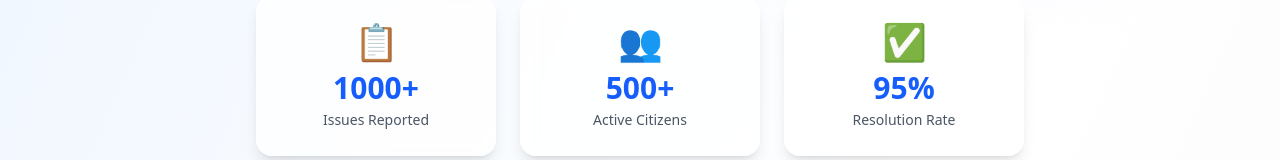
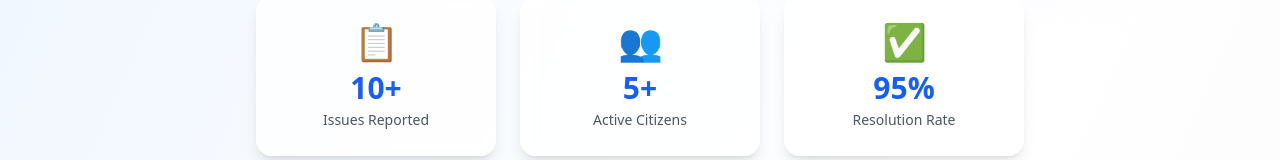
Before and after one commit to BeingRoaster-Raj/jansevak, a React (Vite) app: page / in a window 1280 px wide. Shown: the part 537-697 px from the top of the page. Built offline with nearby package versions, Linux system fonts and the light colour scheme.

Commit message:
Update statistics in Home component

```diff
--- a/src/Pages/Home.jsx
+++ b/src/Pages/Home.jsx
@@ -392,8 +392,8 @@ export default function Home() {
           className="mt-16 grid grid-cols-3 gap-6 max-w-3xl mx-auto"
         >
           {[
-            { number: "1000+", label: "Issues Reported", icon: "📋" },
-            { number: "500+", label: "Active Citizens", icon: "👥" },
+            { number: "10+", label: "Issues Reported", icon: "📋" },
+            { number: "5+", label: "Active Citizens", icon: "👥" },
             { number: "95%", label: "Resolution Rate", icon: "✅" }
           ].map((stat, idx) => (
             <motion.div
```
